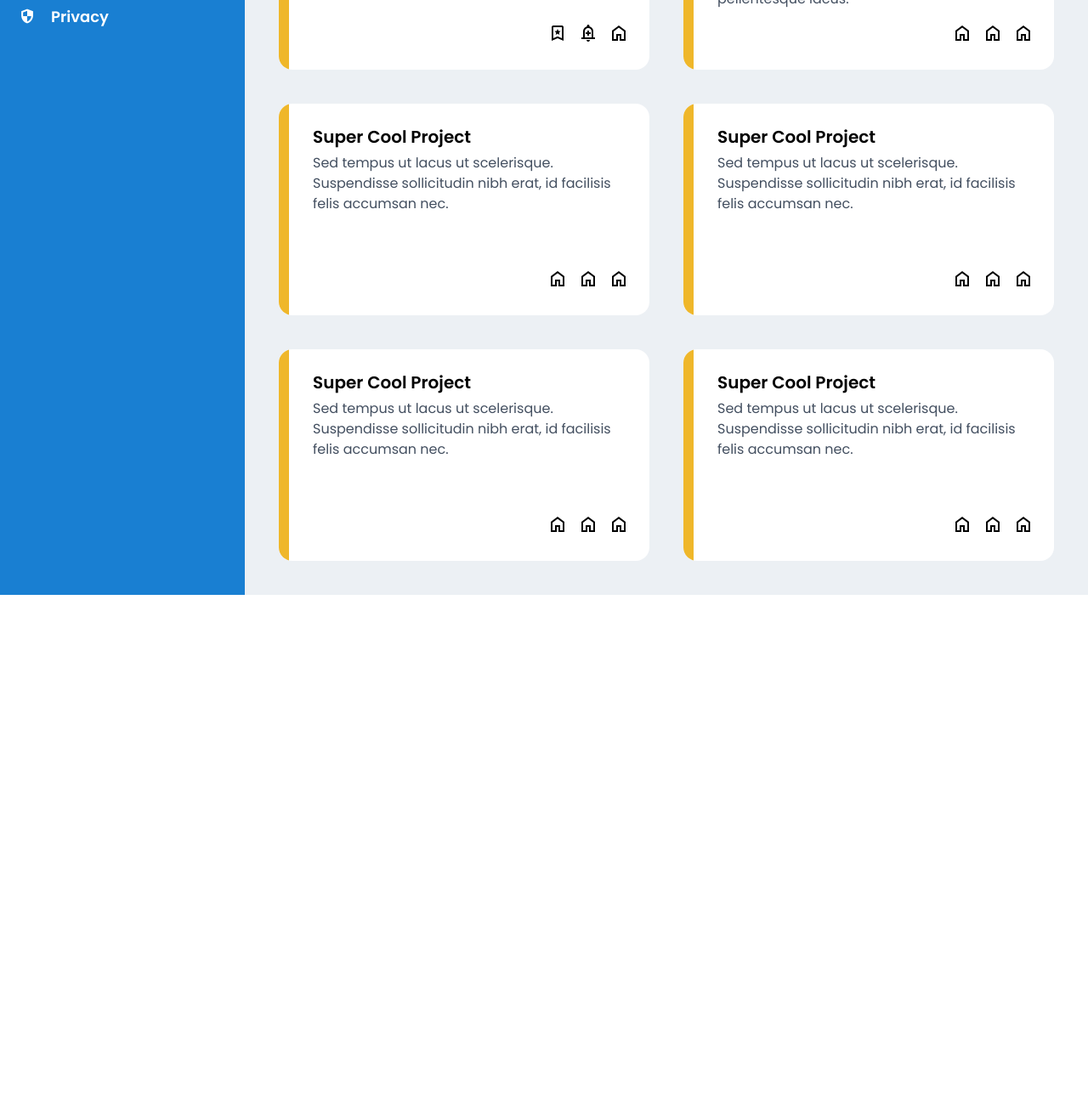
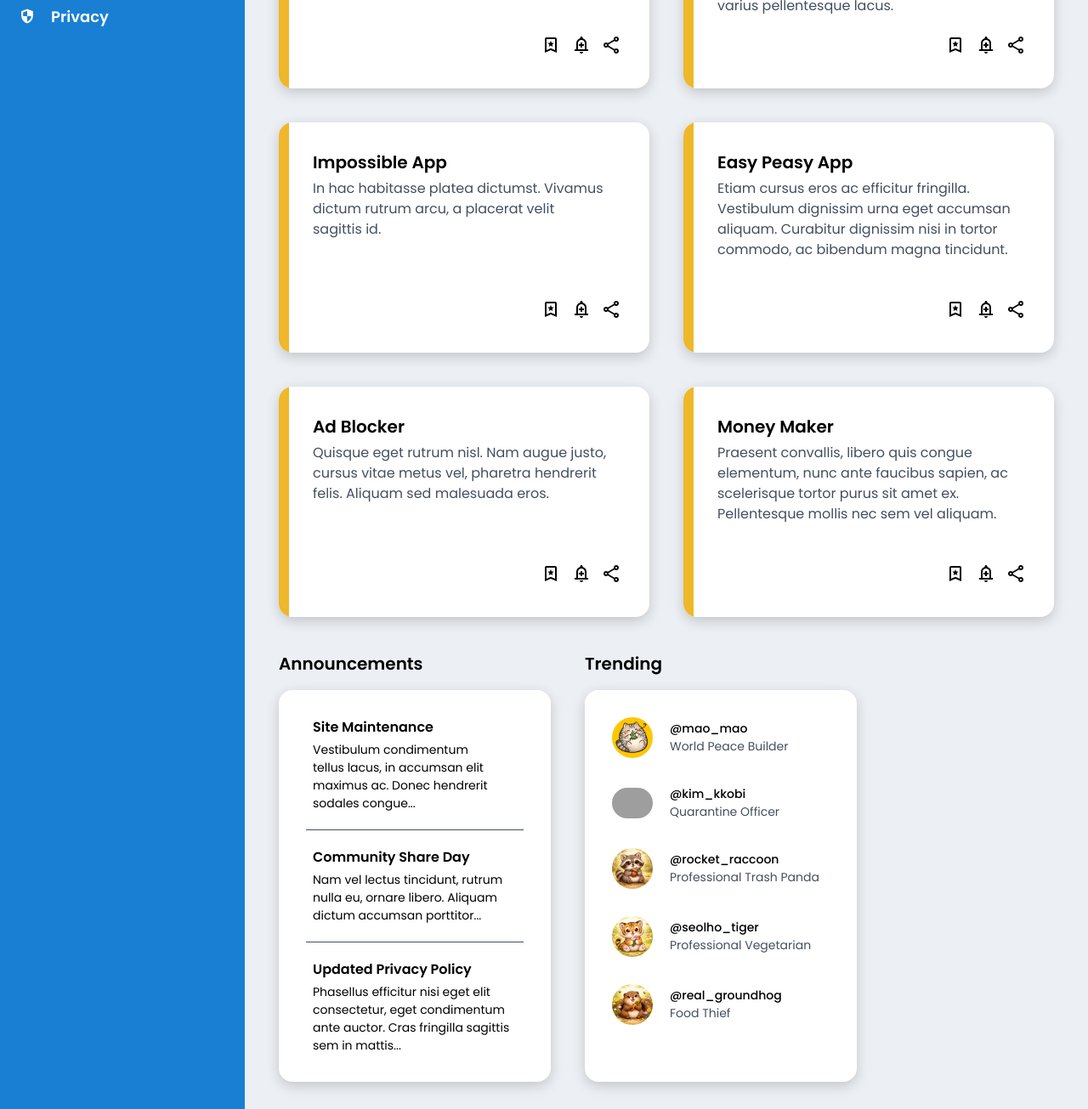
Before and after one commit to pepsi-monster/odin-dashboard, a plain HTML site: page index.html in a window 1280 px wide. Shown: the part 461-1766 px from the top of the page at 85% size. Before the commit the page ends 1161 px from the top, so only its background shows below. Drawn offline with nearby package versions, Linux system fonts and the light colour scheme; grey boxes are pictures that could not be loaded.

Commit message:
Refactor: Update dashboard content and assets

```diff
--- a/index.html
+++ b/index.html
@@ -7,7 +7,7 @@
     <link rel="preconnect" href="https://fonts.googleapis.com" />
     <link rel="preconnect" href="https://fonts.gstatic.com" crossorigin />
     <link
-      href="https://fonts.googleapis.com/css2?family=Poppins:wght@400;600&display=swap"
+      href="https://fonts.googleapis.com/css2?family=Poppins:wght@400;500;600;700&display=swap"
       rel="stylesheet"
     />
     <link
@@ -92,14 +92,14 @@
       </div>
       <div class="identity-container fs-500 fw-600">
         <span class="ms ms-lined-l">notifications_active</span>
-        <img class="avatar avatal-m" src="./img/profile_photo.png" alt="" />
-        <p>Morgan Oakley</p>
+        <img class="avatar avatal-m" src="./img/mao.png" alt="" />
+        <p>Noh Mao</p>
       </div>
       <div class="greeting-container">
-        <img src="./img/profile_photo.png" class="avatar avatar-l" alt="" />
+        <img src="./img/mao.png" class="avatar avatar-l" alt="" />
         <p>
           <span class="fs-300 fw-600">Hi there</span>,<br />
-          <span class="fs-600 fw-600">Morgan Oakley (@morgan)</span>
+          <span class="fs-600 fw-600">Noh Mao (@mao_mao)</span>
         </p>
       </div>
       <div class="filter-container fs-400 fw-600">
@@ -109,14 +109,15 @@
       </div>
     </header>
     <main>
-      <div class="main-block">
+      <div class="blocks">
+        <div class="main-block project-block">
           <p class="fs-500 fw-600">Your Projects</p>
           <div class="card-container">
             <div class="card">
               <p class="fs-500 fw-600">Super Cool Project</p>
               <p>
-              Sed tempus ut lacus ut scelerisque. Suspendisse sollicitudin nibh
-              erat, id facilisis felis accumsan nec.
+                Sed tempus ut lacus ut scelerisque. Suspendisse sollicitudin
+                nibh erat, id facilisis felis accumsan nec.
               </p>
               <ul>
                 <li>
@@ -126,100 +127,170 @@
                   <span class="ms ms-lined-l">add_alert</span>
                 </li>
                 <li>
-                <span class="ms ms-lined-l"> home </span>
+                  <span class="ms ms-lined-l">share</span>
                 </li>
               </ul>
             </div>
             <div class="card">
-            <p class="fs-500 fw-600">Super Cool Project</p>
+              <p class="fs-500 fw-600">Less Cool Project</p>
               <p>
                 Nullam condimentum ipsum ut lectus vehicula consectetur. Quisque
-              sed dolor tincidunt, consectetur sapien et, facilisis dolor. Duis
-              sem purus, dignissim ut sapien in, varius pellentesque lacus.
+                sed dolor tincidunt, consectetur sapien et, facilisis dolor.
+                Duis sem purus, dignissim ut sapien in, varius pellentesque
+                lacus.
               </p>
               <ul>
                 <li>
-                <span class="material-symbols-outlined"> home </span>
+                  <span class="ms ms-lined-l">bookmark_star</span>
                 </li>
                 <li>
-                <span class="material-symbols-outlined"> home </span>
+                  <span class="ms ms-lined-l">add_alert</span>
                 </li>
                 <li>
-                <span class="material-symbols-outlined"> home </span>
+                  <span class="ms ms-lined-l">share</span>
                 </li>
               </ul>
             </div>
             <div class="card">
-            <p class="fs-500 fw-600">Super Cool Project</p>
+              <p class="fs-500 fw-600">Impossible App</p>
               <p>
-              Sed tempus ut lacus ut scelerisque. Suspendisse sollicitudin nibh
-              erat, id facilisis felis accumsan nec.
+                In hac habitasse platea dictumst. Vivamus dictum rutrum arcu, a
+                placerat velit sagittis id.
               </p>
               <ul>
                 <li>
-                <span class="material-symbols-outlined"> home </span>
+                  <span class="ms ms-lined-l">bookmark_star</span>
                 </li>
                 <li>
-                <span class="material-symbols-outlined"> home </span>
+                  <span class="ms ms-lined-l">add_alert</span>
                 </li>
                 <li>
-                <span class="material-symbols-outlined"> home </span>
+                  <span class="ms ms-lined-l">share</span>
                 </li>
               </ul>
             </div>
             <div class="card">
-            <p class="fs-500 fw-600">Super Cool Project</p>
+              <p class="fs-500 fw-600">Easy Peasy App</p>
               <p>
-              Sed tempus ut lacus ut scelerisque. Suspendisse sollicitudin nibh
-              erat, id facilisis felis accumsan nec.
+                Etiam cursus eros ac efficitur fringilla. Vestibulum dignissim
+                urna eget accumsan aliquam. Curabitur dignissim nisi in tortor
+                commodo, ac bibendum magna tincidunt.
               </p>
               <ul>
                 <li>
-                <span class="material-symbols-outlined"> home </span>
+                  <span class="ms ms-lined-l">bookmark_star</span>
                 </li>
                 <li>
-                <span class="material-symbols-outlined"> home </span>
+                  <span class="ms ms-lined-l">add_alert</span>
                 </li>
                 <li>
-                <span class="material-symbols-outlined"> home </span>
+                  <span class="ms ms-lined-l">share</span>
                 </li>
               </ul>
             </div>
             <div class="card">
-            <p class="fs-500 fw-600">Super Cool Project</p>
+              <p class="fs-500 fw-600">Ad Blocker</p>
               <p>
-              Sed tempus ut lacus ut scelerisque. Suspendisse sollicitudin nibh
-              erat, id facilisis felis accumsan nec.
+                Quisque eget rutrum nisl. Nam augue justo, cursus vitae metus
+                vel, pharetra hendrerit felis. Aliquam sed malesuada eros.
               </p>
               <ul>
                 <li>
-                <span class="material-symbols-outlined"> home </span>
+                  <span class="ms ms-lined-l">bookmark_star</span>
                 </li>
                 <li>
-                <span class="material-symbols-outlined"> home </span>
+                  <span class="ms ms-lined-l">add_alert</span>
                 </li>
                 <li>
-                <span class="material-symbols-outlined"> home </span>
+                  <span class="ms ms-lined-l">share</span>
                 </li>
               </ul>
             </div>
             <div class="card">
-            <p class="fs-500 fw-600">Super Cool Project</p>
+              <p class="fs-500 fw-600">Money Maker</p>
               <p>
-              Sed tempus ut lacus ut scelerisque. Suspendisse sollicitudin nibh
-              erat, id facilisis felis accumsan nec.
+                Praesent convallis, libero quis congue elementum, nunc ante
+                faucibus sapien, ac scelerisque tortor purus sit amet ex.
+                Pellentesque mollis nec sem vel aliquam.
               </p>
               <ul>
                 <li>
-                <span class="material-symbols-outlined"> home </span>
+                  <span class="ms ms-lined-l">bookmark_star</span>
                 </li>
                 <li>
-                <span class="material-symbols-outlined"> home </span>
+                  <span class="ms ms-lined-l">add_alert</span>
                 </li>
                 <li>
-                <span class="material-symbols-outlined"> home </span>
+                  <span class="ms ms-lined-l">share</span>
                 </li>
               </ul>
+            </div>
+          </div>
+        </div>
+        <div class="main-block">
+          <p class="fs-500 fw-600">Announcements</p>
+          <div class="announcement-container fs-200">
+            <section>
+              <h3 class="fs-300 fw-600">Site Maintenance</h3>
+              <p>
+                Vestibulum condimentum tellus lacus, in accumsan elit maximus
+                ac. Donec hendrerit sodales congue...
+              </p>
+            </section>
+            <section>
+              <h3 class="fs-300 fw-600">Community Share Day</h3>
+              <p>
+                Nam vel lectus tincidunt, rutrum nulla eu, ornare libero.
+                Aliquam dictum accumsan porttitor...
+              </p>
+            </section>
+            <section>
+              <h3 class="fs-300 fw-600">Updated Privacy Policy</h3>
+              <p>
+                Phasellus efficitur nisi eget elit consectetur, eget condimentum
+                ante auctor. Cras fringilla sagittis sem in mattis...
+              </p>
+            </section>
+          </div>
+        </div>
+        <div class="main-block">
+          <p class="fs-500 fw-600">Trending</p>
+          <div class="trending-container fs-200 fw-400">
+            <div class="greeting-container">
+              <img src="./img/mao.png" class="avatar avatar-m" alt="" />
+              <p>
+                <span class="fw-500">@mao_mao</span><br />
+                <span>World Peace Builder</span>
+              </p>
+            </div>
+            <div class="greeting-container">
+              <img src="./img/kkobi.png" class="avatar avatar-m" alt="" />
+              <p>
+                <span class="fw-500">@kim_kkobi</span><br />
+                <span>Quarantine Officer</span>
+              </p>
+            </div>
+            <div class="greeting-container">
+              <img src="./img/rocket.png" class="avatar avatar-m" alt="" />
+              <p>
+                <span class="fw-500">@rocket_raccoon</span><br />
+                <span>Professional Trash Panda</span>
+              </p>
+            </div>
+            <div class="greeting-container">
+              <img src="./img/seolho.png" class="avatar avatar-m" alt="" />
+              <p>
+                <span class="fw-500">@seolho_tiger</span><br />
+                <span>Professional Vegetarian</span>
+              </p>
+            </div>
+            <div class="greeting-container">
+              <img src="./img/hoggy.png" class="avatar avatar-m" alt="" />
+              <p>
+                <span class="fw-500">@real_groundhog</span><br />
+                <span>Food Thief</span>
+              </p>
+            </div>
           </div>
         </div>
       </div>
--- a/styels.css
+++ b/styels.css
@@ -110,8 +110,9 @@
     --fs-700: 1.875rem; /* 30px – page headings */
     --fs-800: 2.25rem; /* 36px – hero / dashboard title */
 
-    --fw-400: 400;
-    --fw-600: 600;
+    --fw-400: 400; /* regular */
+    --fw-500: 500; /* medium */
+    --fw-600: 600; /* semibold */
 
     --space-0: 0; /* 0px */
     --space-1: 0.25rem; /* 4px  */
@@ -133,6 +134,8 @@
     align-items: center;
     font-size: 20px;
     cursor: default;
+    user-select: none; /* no text selection */
+    pointer-events: none; /* clicks go to parent */
 
     font-variation-settings:
       "FILL" 1,
@@ -215,6 +218,7 @@
     font-family: "Poppins", sans-serif;
     font-weight: var(--fw-400);
     font-style: normal;
+    background-color: hsl(var(--clr-neutral-500));
   }
 }
 
@@ -295,6 +299,8 @@
     color: hsl(var(--clr-neutral-900));
     background-color: hsl(var(--clr-neutral-100));
     min-width: 62rem;
+    box-shadow: 0 4.8px 14.4px rgba(0, 0, 0, 0.18);
+    margin-bottom: var(--space-8);
   }
 
   .search-container {
@@ -359,14 +365,29 @@
   }
 
   main {
-    background-color: hsl(var(--clr-neutral-500));
-    padding: var(--space-8);
+    padding-left: var(--space-8);
+    padding-right: var(--space-8);
+    padding-bottom: var(--space-7);
+  }
+
+  .blocks {
+    display: grid;
+    grid-template-columns: 1fr auto;
+
+    grid-template-rows: 1fr 1fr;
+    height: auto;
+    gap: var(--space-8);
   }
 
   .main-block {
     display: flex;
     flex-direction: column;
     gap: var(--space-4);
+    flex: 1;
+  }
+
+  .blocks > div:first-child {
+    grid-row: 1 / 3;
   }
 
   .card-container {
@@ -374,15 +395,17 @@
     grid-template-columns: repeat(auto-fit, minmax(20rem, 1fr));
     grid-auto-rows: 1fr;
     gap: var(--space-8);
+    flex-grow: 1;
   }
   .card {
     position: relative;
     display: grid;
     grid-template-rows: auto 1fr auto;
-    padding: var(--space-6) var(--space-6) var(--space-6) var(--space-8);
+    padding: var(--space-7) var(--space-7) var(--space-7) var(--space-8);
     background-color: hsl(var(--clr-neutral-100));
     border-radius: var(--space-4);
     overflow: hidden;
+    box-shadow: 0 4.8px 14.4px rgba(0, 0, 0, 0.18);
   }
 
   .card::before {
@@ -407,8 +430,68 @@
     justify-content: end;
     gap: var(--space-3);
   }
+
+  .announcement-container {
+    display: flex;
+    flex-direction: column;
+    background-color: hsl(var(--clr-neutral-100));
+    width: 20rem;
+    border-radius: var(--space-4);
+    padding-inline: var(--space-7);
+    padding-block: var(--space-3);
+    flex-grow: 1;
+    box-shadow: 0 4.8px 14.4px rgba(0, 0, 0, 0.18);
+  }
+
+  .announcement-container h3 {
+    margin-bottom: var(--space-1);
+  }
+
+  .announcement-container section {
+    padding-left: var(--space-2);
+    padding-right: var(--space-2);
+    position: relative;
+    padding-block: var(--space-5);
+  }
+
+  .announcement-container section + section {
+    border-top: 1px solid hsl(var(--clr-neutral-700));
+  }
+
+  .trending-container {
+    display: flex;
+    flex-direction: column;
+    background-color: hsl(var(--clr-neutral-100));
+    justify-items: center;
+    width: 20rem;
+    border-radius: var(--space-4);
+    padding: var(--space-7);
+    flex-grow: 1;
+    gap: var(--space-7);
+    box-shadow: 0 4.8px 14.4px rgba(0, 0, 0, 0.18);
+  }
+
+  .trending-container > .greeting-container > p > br + span {
+    color: hsl(var(--clr-neutral-700));
+  }
+
+  /* responsive */
+
+  @media (width <= 1450px) {
+    .blocks {
+      display: flex;
+      flex-wrap: wrap;
+    }
+
+    .main-block {
+      flex: none;
+    }
+
+    .project-block {
+      flex-basis: 100%;
+    }
+  }
 }
-
 @layer utilities {
   .fs-100 {
     font-size: var(--fs-100);
@@ -438,6 +521,11 @@
   .fw-400 {
     font-weight: var(--fw-400);
   }
+
+  .fw-500 {
+    font-weight: var(--fw-500);
+  }
+
   .fw-600 {
     font-weight: var(--fw-600);
   }
```
Also changed, not shown: img/hoggy.png (added), img/mao.png (added), img/profile_photo.png (deleted), img/rocket.png (added), img/seolho.png (added), 1 other file. Lines whose indentation alone changed are shown as unchanged.
